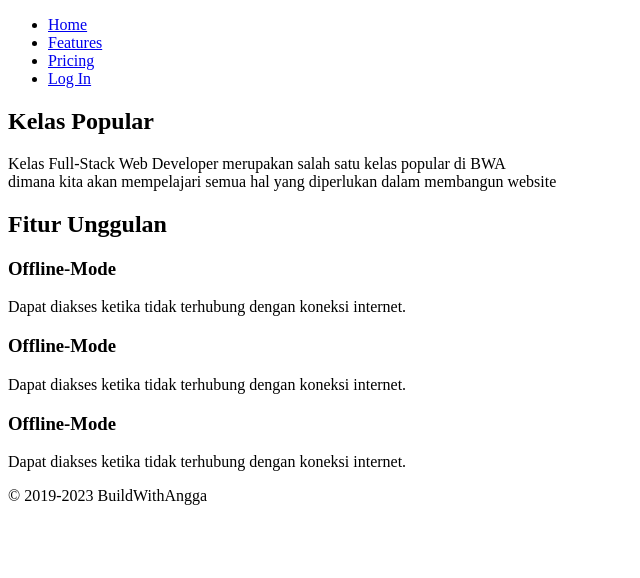
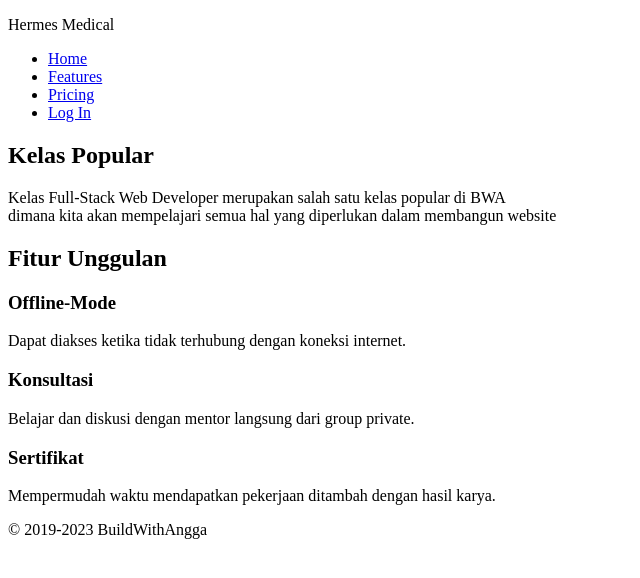
Before and after one commit to gustonecrush/ebook-html5-bwa, a plain HTML site: page index.html in a window 1280 px wide. Shown: the whole page, without its empty margins (0-640 px from the left). Drawn offline with Linux system fonts and the light colour scheme.

Commit message:
learn about div

```diff
--- a/index.html
+++ b/index.html
@@ -9,6 +9,9 @@
 <body>
 
     <nav>
+        <p>
+            Hermes Medical
+        </p>
         <ul>
             <li>
                 <a href="index.html">Home</a>
@@ -34,24 +37,30 @@
 
     <section>
         <h1>Fitur Unggulan</h1>
+        <div>
             <h3>
                 Offline-Mode
             </h3>
             <p>
                 Dapat diakses ketika tidak terhubung dengan koneksi internet.
             </p>
+        </div>
+        <div>
             <h3>
-            Offline-Mode
+                Konsultasi
             </h3>
             <p>
-            Dapat diakses ketika tidak terhubung dengan koneksi internet.
+                Belajar dan diskusi dengan mentor langsung dari group private.
             </p>
+        </div>
+        <div>
             <h3>
-            Offline-Mode
+                Sertifikat
             </h3>
             <p>
-            Dapat diakses ketika tidak terhubung dengan koneksi internet.
+                Mempermudah waktu mendapatkan pekerjaan ditambah dengan hasil karya.
             </p>
+        </div>
     </section>
 
     <footer>
```
Lines whose indentation alone changed are shown as unchanged.
